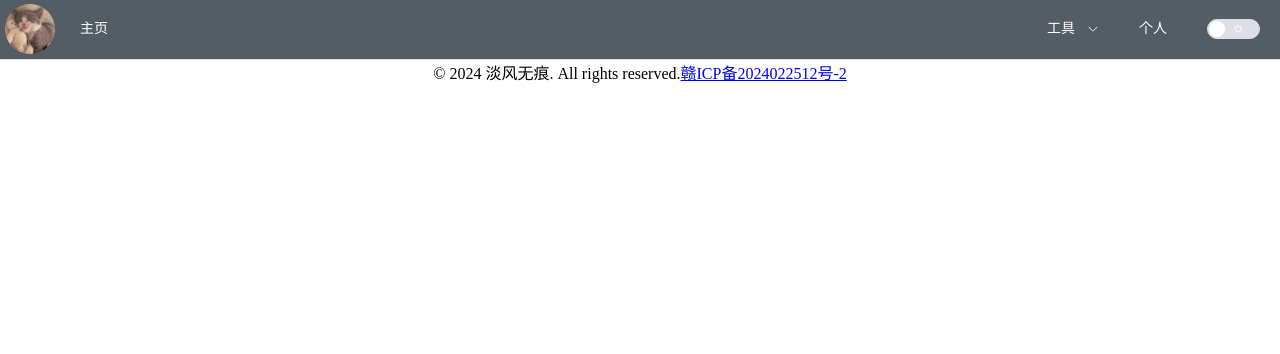
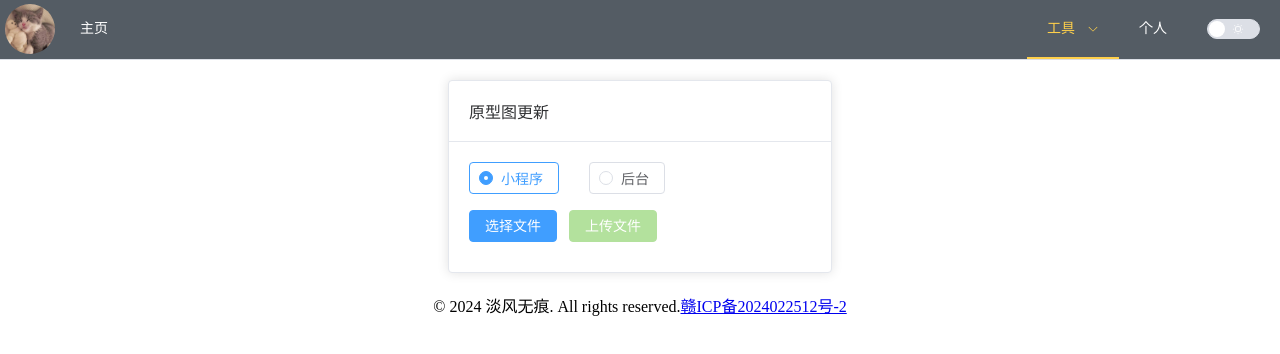
Before and after one commit to 422846044/my-little-nest, a Vue app: page /tools/uploadNginxFile in a window 1280 px wide. Shown: the top 354 px of the page. Built offline with nearby package versions, Linux system fonts and the light colour scheme.

Commit message:
2025.7.25

```diff
--- a/src/api/index.js
+++ b/src/api/index.js
@@ -52,7 +52,7 @@ export function simpleUserInfoQuery(params){
 
 //上传nginx文件
 export function uploadNginx(type, file){
-     return http.put(`${nest}/nginx/update/file/replaceAll/${type}`,file)
+     return http.putForFile(`${nest}/nginx/update/file/replaceAll/${type}`,file)
 }
 
 // put 请求
--- a/src/components/Top.vue
+++ b/src/components/Top.vue
@@ -28,6 +28,7 @@ const toggleDark  = useToggle(isDark)
       <template #title>工具</template>
       <el-menu-item index="/tools/djc">道聚城自动任务</el-menu-item>
       <el-menu-item index="/tools/copyVideo">提取视频</el-menu-item>
+      <el-menu-item index="/tools/uploadNginxFile">上传nginx代理</el-menu-item>
     </el-sub-menu>
     <el-menu-item index="/about">个人</el-menu-item>
     <el-menu-item index="">
--- a/src/components/UploadNginxFile.vue
+++ b/src/components/UploadNginxFile.vue
@@ -1,160 +1,128 @@
 <script setup>
 import { ref } from 'vue';
 import { ElMessage } from 'element-plus';
-import  UploadInstance from 'element-plus'
+import UploadInstance from 'element-plus'
 import { uploadNginx } from '../api'
 
-const sourceDirectory = ref(null);
-const outputDirectory = ref(null);
 const isProcessing = ref(false);
 const processStatus = ref('');
+const canUpload = ref(false);
+
+const radio = ref('0');
 
 
-const uploadRef = UploadInstance();
+
+const uploadRef = ref(UploadInstance);
 
 const submitUpload = async () => {
- if (!sourceDirectory.value) {
-    ElMessage.warning('请先选择源文件');
-    return;
-  }
 
   isProcessing.value = true;
   processStatus.value = '正在上传文件...';
+  uploadRef.value.submit()
 
+}
+
+
+function uploadFileReq(file) {
   try {
+    if (file.file.type !== 'application/x-zip-compressed') {
+      processStatus.value = '文件格式有误';
+      ElMessage.error('不支持当前格式的文件');
+      return;
+    }
 
-    uploadRef.submit()
-    processStatus.value = `处理完成！`;
-    ElMessage.success(processStatus.value);
+    let data = new FormData()
+    data.append('file', file.file)
+    uploadNginx(radio.value, data).then(res => {
+      if (res.data.code == 200) {
+        processStatus.value = `处理完成`;
+        ElMessage.success(processStatus.value);
+      } else {
+        processStatus.value = '处理过程中出错';
+        ElMessage.error(err.message);
+      }
+    })
+
   } catch (err) {
     processStatus.value = '处理过程中出错';
-    ElMessage.error(err.message);
   } finally {
     isProcessing.value = false;
   }
 
 }
 
-// 处理目录选择
-const handleSourceSelect = async () => {
-  try {
-    const dirHandle = await window.showDirectoryPicker();
-    sourceDirectory.value = dirHandle;
-    processStatus.value = '';
-  } catch (err) {
-    if (err.name !== 'AbortError') {
-      ElMessage.error('选择源目录失败');
-    }
-  }
-};
-
-// 递归处理目录
-async function* getFilesRecursively(dirHandle) {
-  for await (const entry of dirHandle.values()) {
-    if (entry.kind === 'directory') {
-      yield* getFilesRecursively(entry);
-    } else if (entry.kind === 'file' && entry.name.toLowerCase().endsWith('.mp4')) {
-      yield { file: entry, path: entry.name };
-    }
-  }
+function onExceed() {
+  ElMessage.error('只能上传一个文件');
 }
 
-function uploadFileReq(){
-  uploadNginx
+function onProgress() {
+  ElMessage.info('正在上传');
 }
 
-// 执行处理
-const executeProcess = async () => {
-  if (!sourceDirectory.value || !outputDirectory.value) {
-    ElMessage.warning('请先选择源目录和输出目录');
-    return;
-  }
+function onSuccess() {
+  ElMessage.success('上传成功');
+}
 
-  isProcessing.value = true;
-  processStatus.value = '正在处理文件...';
-  let processedCount = 0;
+function onError() {
+  ElMessage.error('上传失败');
+}
 
-  try {
-    for await (const { file, path } of getFilesRecursively(sourceDirectory.value)) {
-      // 创建与文件同名的目录
-      const dirName = path.slice(0, -4); // 移除.mp4后缀
-      let newDirHandle;
-      try {
-        newDirHandle = await outputDirectory.value.getDirectoryHandle(dirName, { create: true });
-      } catch (err) {
-        ElMessage.error(`创建目录 ${dirName} 失败`);
-        continue;
-      }
+function onChange() {
+  canUpload.value = true
+}
 
-      // 复制文件
-      try {
-        const fileData = await file.getFile();
-        const newFileHandle = await newDirHandle.getFileHandle(file.name, { create: true });
-        const writable = await newFileHandle.createWritable();
-        await writable.write(fileData);
-        await writable.close();
-        processedCount++;
-      } catch (err) {
-        ElMessage.error(`处理文件 ${file.name} 失败`);
-      }
-    }
+function onRemove() {
+  canUpload.value = false
+}
+const fn=(e)=>{
+  console.log(e);
+}
 
-    processStatus.value = `处理完成！共处理 ${processedCount} 个文件`;
-    ElMessage.success(processStatus.value);
-  } catch (err) {
-    processStatus.value = '处理过程中出错';
-    ElMessage.error(err.message);
-  } finally {
-    isProcessing.value = false;
-  }
-};
 </script>
 
 <template>
-  <div class="container">
-    <el-card class="box-card">
+  <div class="container" style="width: 30%;">
+    <el-card class="box-card" >
       <template #header>
         <div class="card-header">
-          <span>MP4文件处理工具（将目录下的所有视频文件复制到指定目录）</span>
+          <span>{{'原型图更新'}}</span>
         </div>
       </template>
 
 
-      <el-upload
-    ref="uploadRef"
-    class="upload-demo"
-    action="#"
-    :auto-upload="false"
-    :http-request="uploadFileReq"
-      >
-
-      <div class="input-group">
-        <span class="label">选择文件：</span>
-        <div class="path-display">
-          {{ sourceDirectory ? '已选择文件' : '未选择文件' }}
-        </div>
-        <el-button type="primary" >
-          选择文件
-        </el-button>
+      <div style="margin-bottom: 1em;">
+        <el-radio-group v-model="radio" @change="fn">
+          <el-radio label="0" border>小程序</el-radio>
+          <el-radio label="1" border>后台</el-radio>
+        </el-radio-group>
       </div>
 
-      <div class="action-group">
-        <el-button
-          type="success"
-          :disabled="!sourceDirectory || isProcessing"
-          :loading="isProcessing"
-          @click="submitUpload"
-        >
-          {{ isProcessing ? '处理中...' : '执行处理' }}
+      <el-upload ref="uploadRef" class="upload-demo" action="#" :limit="1" :auto-upload="false"
+        :http-request="uploadFileReq" :on-exceed="onExceed" :on-progress="onProgress" :on-success="onSuccess"
+        :on-error="onError" :on-change="onChange" :on-remove="onRemove">
+
+        <template #trigger>
+          <div>
+            <el-button type="primary">
+              选择文件
+            </el-button>
+          </div>
+        </template>
+
+        <el-button class="ml-3" type="success" :disabled="!canUpload || isProcessing" :loading="isProcessing"
+          @click="submitUpload">
+          {{ isProcessing ? '上传中...' : '上传文件' }}
         </el-button>
-      </div>
+      </el-upload>
 
       <div v-if="processStatus" :class="['status', { 'processing': isProcessing }]">
         {{ processStatus }}
       </div>
 
+      <div v-if="processStatus == '处理完成'" :class="['status', { 'processing': isProcessing }]">
+        <el-link type="primary" :href="radio == '0' ? 'http://zhongyingjie.top/axure' : 'http://zhongyingjie.top/hyht'" target="_blank">前往查看</el-link>
+      </div>
 
-      </el-upload>
     </el-card>
   </div>
 </template>
@@ -205,6 +173,10 @@ const executeProcess = async () => {
   background-color: var(--el-fill-color-lighter);
 }
 
+.ml-3 {
+  margin-left: .75rem;
+}
+
 .processing {
   color: var(--el-color-primary);
 }
--- a/src/router/index.js
+++ b/src/router/index.js
@@ -4,6 +4,7 @@ import About from '../components/About.vue'
 import Djc from '../components/Djc.vue'
 import Text from '../components/Text.vue'
 import CopyVideo from '../components/CopyVideo.vue'
+import UploadNginxFile from '../components/UploadNginxFile.vue'
 
 const routes = [
   { path: '/home', component: Home },
@@ -11,7 +12,8 @@ const routes = [
   { path: '/about', component: About },
   { path: '/tools/djc', component: Djc },
   { path: '/text', component: Text },
-  { path: '/tools/copyVideo', component: CopyVideo }
+  { path: '/tools/copyVideo', component: CopyVideo },
+  { path: '/tools/uploadNginxFile', component: UploadNginxFile }
 ]
 
 const router = createRouter({
--- a/src/utils/http.js
+++ b/src/utils/http.js
@@ -32,6 +32,15 @@ const http ={
         if(params) config.params = params
         return request(config)
     },
+    putForFile(url,params){
+        const config = {
+            method: 'put',
+            url:url,
+            isFile: true
+        }
+        if(params) config.data = params
+        return request(config)
+    },
     delete(url,params){
         const config = {
             method: 'delete',
--- a/src/utils/request.js
+++ b/src/utils/request.js
@@ -8,17 +8,19 @@ const service = axios.create({
     // 公共接口--这里注意后面会讲
     baseURL: '',
     // 超时时间 单位是ms，这里设置了3s的超时时间
-    timeout: 3000
+    timeout: 10000
 })
 
 
 // 2.请求拦截器
 service.interceptors.request.use(config => {
     showLoading();
-    //发请求前做的一些处理，数据转化，配置请求头，设置token,设置loading等，根据需求去添加
-    config.data = JSON.stringify(config.data); //数据转化,也可以使用qs转换
-    config.headers = {
-        'Content-Type': 'application/json' //配置请求头
+    if(!config.isFile){
+        //发请求前做的一些处理，数据转化，配置请求头，设置token,设置loading等，根据需求去添加
+        config.data = JSON.stringify(config.data); //数据转化,也可以使用qs转换
+        config.headers = {
+            'Content-Type': 'application/json' //配置请求头
+        }
     }
     //如有需要：注意使用token的时候需要引入cookie方法或者用本地localStorage等方法，推荐js-cookie
     //const token = getCookie('名称');//这里取token之前，你肯定需要先拿到token,存一下
```
